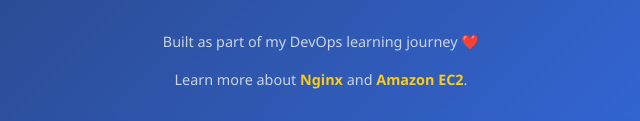
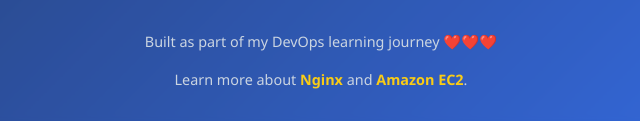
Before and after one commit to GruiaIP/DevOpsApp, a website: page Ex4_NodeWebsite/public/index.html in a window 1280 px wide. Shown: the part 829-950 px from the top of the page, 319-959 px from the left. Drawn offline with Linux system fonts and the light colour scheme.

Commit message:
test new pipeline

```diff
--- a/Ex4_NodeWebsite/public/index.html
+++ b/Ex4_NodeWebsite/public/index.html
@@ -140,7 +140,7 @@
 
     <footer>
 
-        Built as part of my DevOps learning journey ❤️
+        Built as part of my DevOps learning journey ❤️❤️❤️
 
         <br><br>
 
```
Also changed, not shown: .github/workflows/deploy.yaml.
